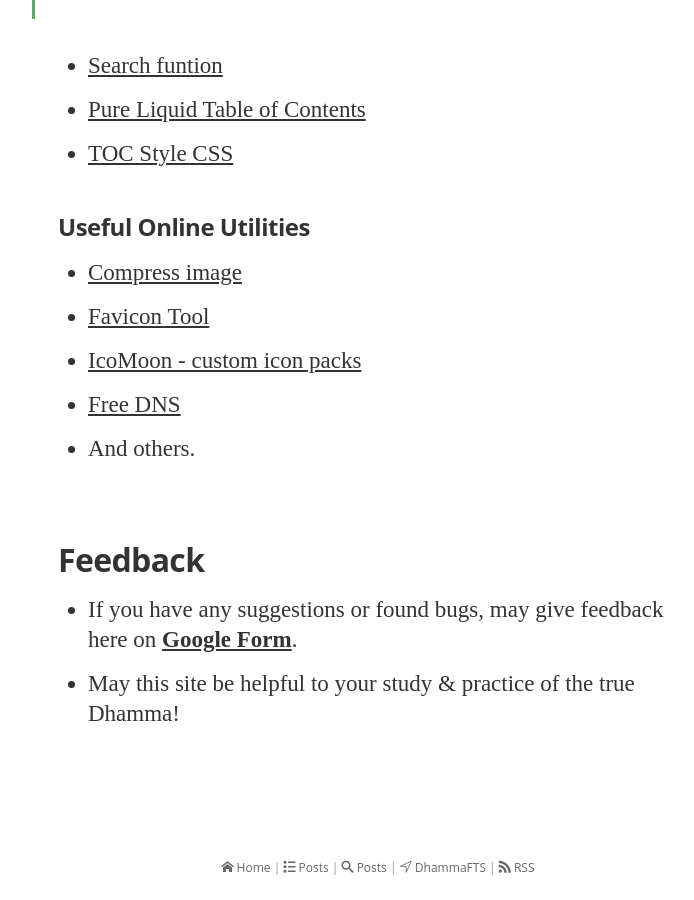
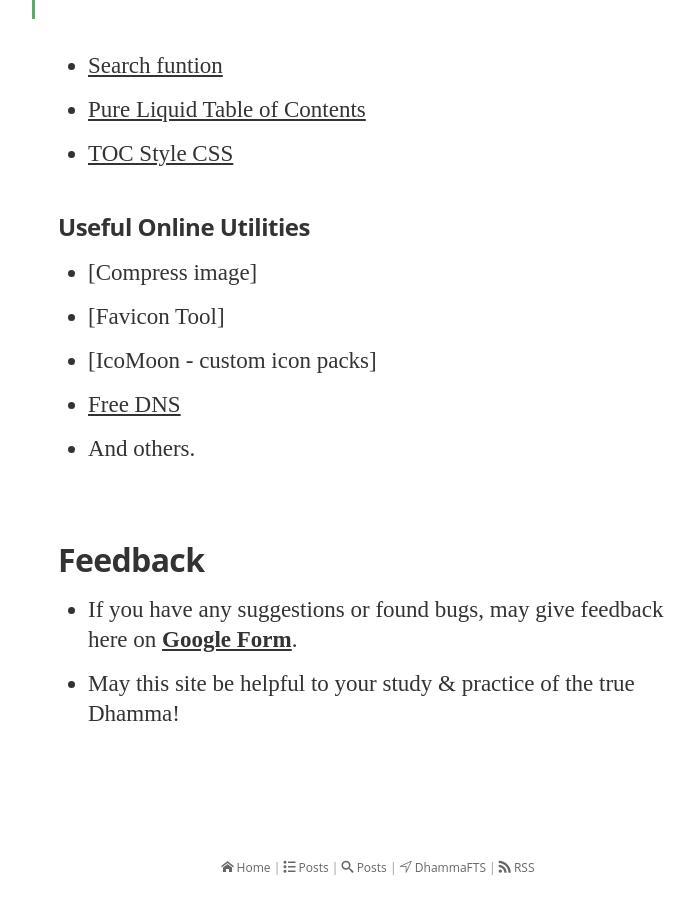
Before and after one commit to vpnry/sadhu, a Jekyll site: the page built from about.md, in a window 1280 px wide and 900 px high, scrolled down 1763 px. Shown: the whole window, without its empty margins (262-956 px from the left). Built offline with Jekyll 4.4.1, drawn with Linux system fonts in a browser that asks for light colours; some web fonts are replaced; comment, search, counter and statistics services are not loaded; some of the changed lines change nothing that is shown; some of the changed text lies outside the part shown.

Commit message:
Update about.md

```diff
--- a/about.md
+++ b/about.md
@@ -10,7 +10,7 @@
 ## Site Address
 
 + Main address (stable): [https://vpnry.github.io/sadhu](https://vpnry.github.io/sadhu)
-+ Shortcut address: [https://sadhu.us.to](https://sadhu.us.to)
++ Shortcut address: [https://sadhu.eu.org](https://sadhu.eu.org)
 
 ## Topics
 
@@ -43,9 +43,9 @@
 
 ### Useful Online Utilities
 
-+ [Compress image](https://compressor.io)
-+ [Favicon Tool](https://realfavicongenerator.net)
-+ [IcoMoon - custom icon packs](https://icomoon.io/app)
++ [Compress image]
++ [Favicon Tool]
++ [IcoMoon - custom icon packs]
 + [Free DNS](https://freedns.afraid.org)
 + And others.
 
```
